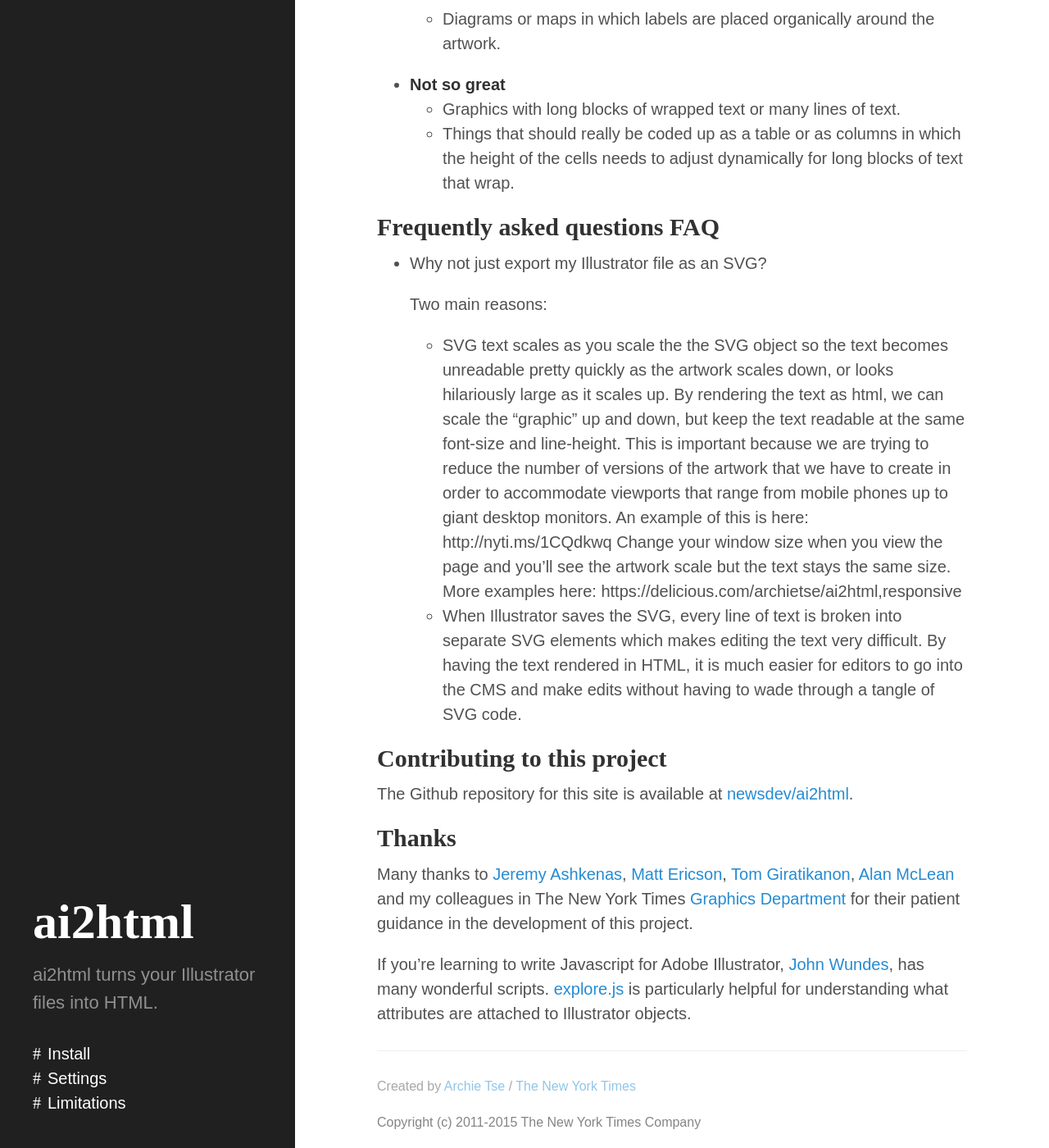
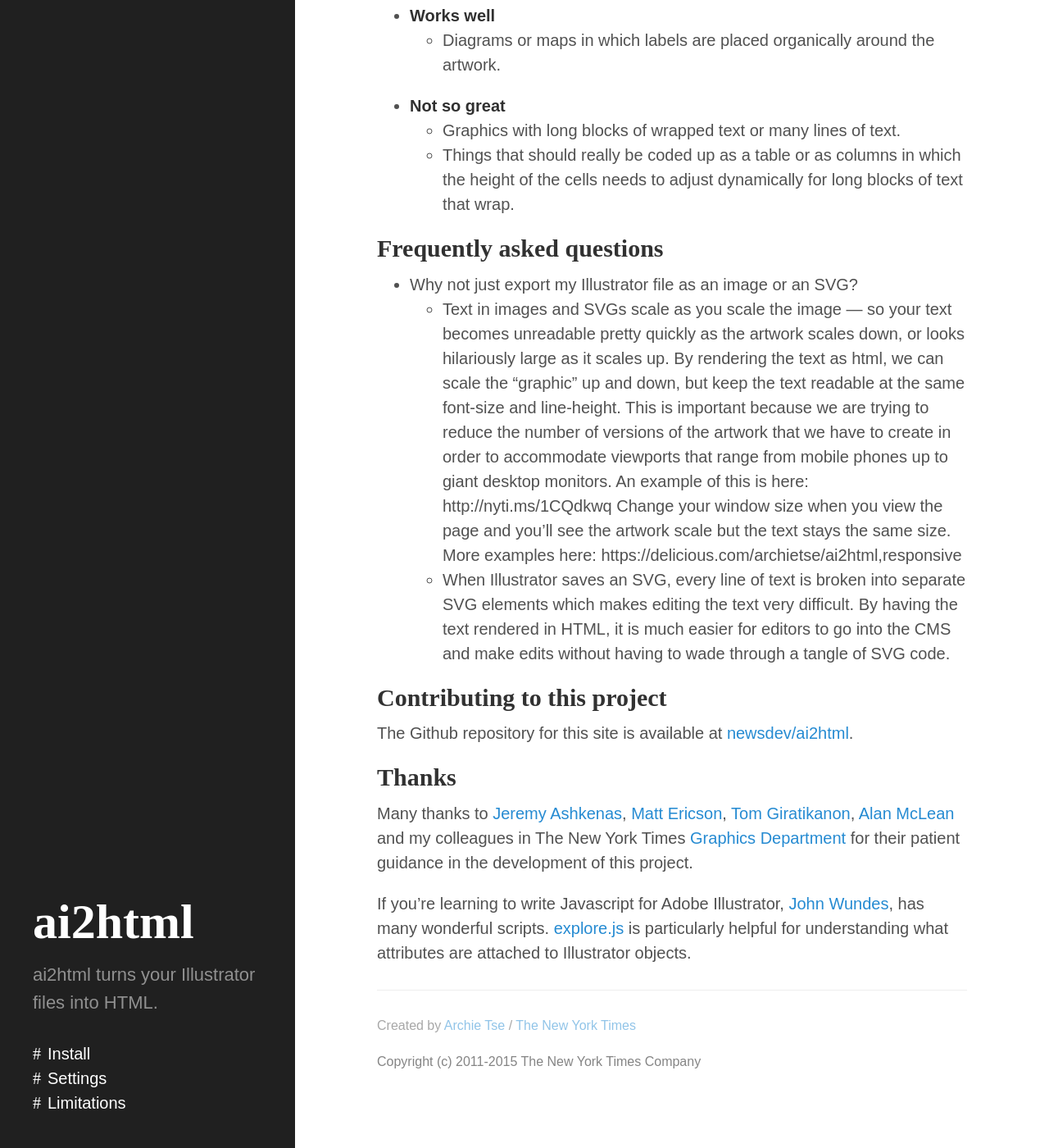
Before and after one commit to newsdev/ai2html, a Jekyll site: the page built from index.md, in a window 1280 px wide and 1400 px high, scrolled down 11342 px. Shown: the whole window at 82% size. Built offline with Jekyll 4.4.1, drawn with Linux system fonts in a browser that asks for light colours; Markdown is read by kramdown in place of the engine named in the settings; some of the changed text lies outside the part shown.

```diff
--- a/index.md
+++ b/index.md
@@ -229,8 +232,6 @@
 
 Paragraphs are styled using css classes that are consolidated across each artboard. This means that all paragraphs with the same style attributes are styled with a single css class. Text blocks in the output are ordered top-to-bottom, left-to-right so that the document is somewhat readable.
 
-[Here are examples](https://delicious.com/archietse/ai2html) of how we’ve used the script at The New York Times.
-
 
 ## Limitations
 
@@ -258,13 +259,11 @@
   - Things that should really be coded up as a table or as columns in which the height of the cells needs to adjust dynamically for long blocks of text that wrap.
 
 
-## Frequently asked questions FAQ
+## Frequently asked questions
 
-- Why not just export my Illustrator file as an SVG?
-
-  Two main reasons:
-  - SVG text scales as you scale the the SVG object so the text becomes unreadable pretty quickly as the artwork scales down, or looks hilariously large as it scales up. By rendering the text as html, we can scale the "graphic" up and down, but keep the text readable at the same font-size and line-height. This is important because we are trying to reduce the number of versions of the artwork that we have to create in order to accommodate viewports that range from mobile phones up to giant desktop monitors. An example of this is here: http://nyti.ms/1CQdkwq Change your window size when you view the page and you'll see the artwork scale but the text stays the same size. More examples here: https://delicious.com/archietse/ai2html,responsive
-  - When Illustrator saves the SVG, every line of text is broken into separate SVG elements which makes editing the text very difficult. By having the text rendered in HTML, it is much easier for editors to go into the CMS and make edits without having to wade through a tangle of SVG code.
+- Why not just export my Illustrator file as an image or an SVG?
+  - Text in images and SVGs scale as you scale the image — so your text becomes unreadable pretty quickly as the artwork scales down, or looks hilariously large as it scales up. By rendering the text as html, we can scale the “graphic” up and down, but keep the text readable at the same font-size and line-height. This is important because we are trying to reduce the number of versions of the artwork that we have to create in order to accommodate viewports that range from mobile phones up to giant desktop monitors. An example of this is here: http://nyti.ms/1CQdkwq Change your window size when you view the page and you'll see the artwork scale but the text stays the same size. More examples here: https://delicious.com/archietse/ai2html,responsive
+  - When Illustrator saves an SVG, every line of text is broken into separate SVG elements which makes editing the text very difficult. By having the text rendered in HTML, it is much easier for editors to go into the CMS and make edits without having to wade through a tangle of SVG code.
 
 
 
```
Also changed, not shown: other parts of index.md (+4 -1 lines).
